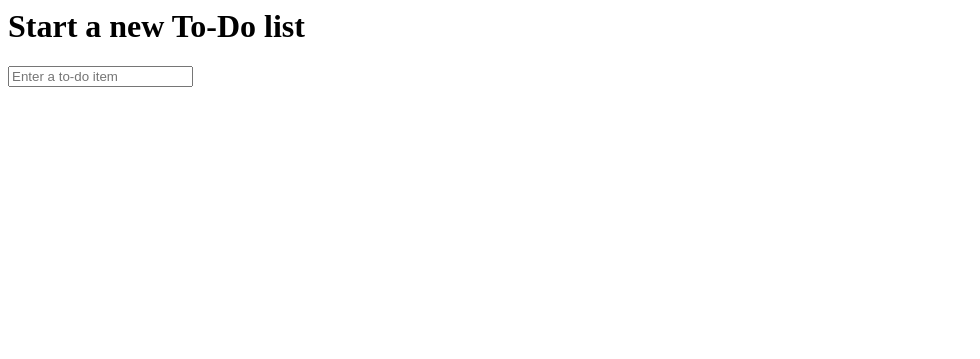
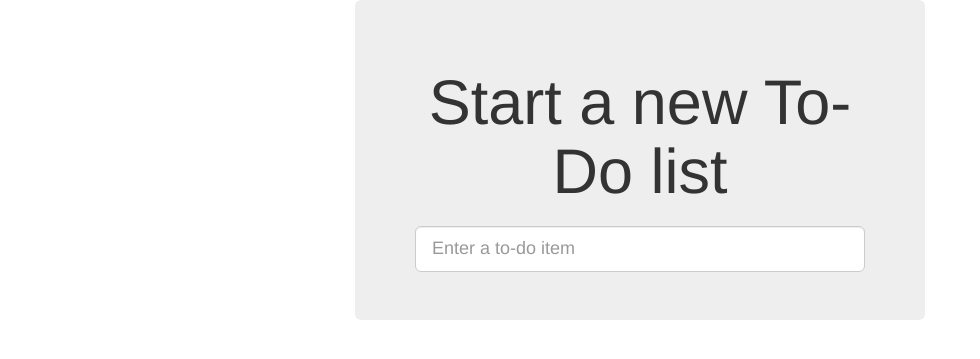
Before and after one commit to yapzhihon/test, a Django app: page / in a window 1280 px wide. Shown: the top 359 px of the page, without its empty margins (0-980 px from the left). Run offline with Django 3.2, Linux system fonts and the light colour scheme; some libraries are stand-ins or nearby versions.

Commit message:
Used bootstrap to improve layout

```diff
--- a/functional_tests/tests.py
+++ b/functional_tests/tests.py
@@ -1,4 +1,4 @@
-from django.test import LiveServerTestCase
+from django.contrib.staticfiles.testing import StaticLiveServerTestCase
 from selenium import webdriver
 from selenium.webdriver.common.keys import Keys
 from selenium.common.exceptions import WebDriverException
@@ -7,7 +7,7 @@ from selenium.common.exceptions import WebDriverException
 import time
 
 MAX_WAIT = 10
-class NewVisitorTest(LiveServerTestCase):
+class NewVisitorTest(StaticLiveServerTestCase):
     def setUp(self):
         self.browser = webdriver.Firefox(executable_path='/home/jeojeup/Development/unittest_env/geckodriver.exe')
     def tearDown(self):
--- /dev/null
+++ b/lists/static/base.css
@@ -0,0 +1,3 @@
+#id_new_item {
+    margin-top: 2ex;
+}
--- a/lists/templates/base.html
+++ b/lists/templates/base.html
@@ -1,14 +1,30 @@
-<html>
+<!DOCTYPE html>
+<html lang="en">
     <head>
+        <meta charset="utf-8">
+        <meta http-equiv="X-UA-Compatible" content="IE=edge">
+        <meta name="viewport" content="width=device-width, initial-scale=1">
         <title>To-Do lists</title>
+        <link rel="stylesheet" href="/static/bootstrap/css/bootstrap.min.css">
+        <link rel="stylesheet" href="/static/base.css">
     </head>
     <body>
+        <div class="container">
+            <div class="col-md-6 col-md-offset-3 jumbotron">
+                <div class="text-center">
                     <h1>{% block header_text %}{% endblock %}</h1>
                     <form method="POST" action='{% block form_action %}{% endblock %}'>
-            <input name='item_text' id='id_new_item' placeholder="Enter a to-do item">
+                        <input name='item_text' id='id_new_item' placeholder="Enter a to-do item" class="form-control input-lg">
                         {% csrf_token %}
                     </form>
+                </div>
+            </div>
+        </div>
+        <div class="row">
+            <div class="col-md-6 col-md-offset-3">
                 {% block table %}
                 {% endblock %}
+            </div>
+        </div>
     </body>
 </html>
--- a/lists/templates/list.html
+++ b/lists/templates/list.html
@@ -5,7 +5,7 @@
 {% block form_action %}/lists/{{ list.id }}/add_item{% endblock %}
 
 {% block table %}
-    <table id='id_list_table'>
+    <table id='id_list_table' class="table">
         {% for item in list.item_set.all %}
         <tr><td>{{ forloop.counter }}: {{ item.text }}</td></tr>
         {% endfor %}
```
Lines whose indentation alone changed are shown as unchanged.
